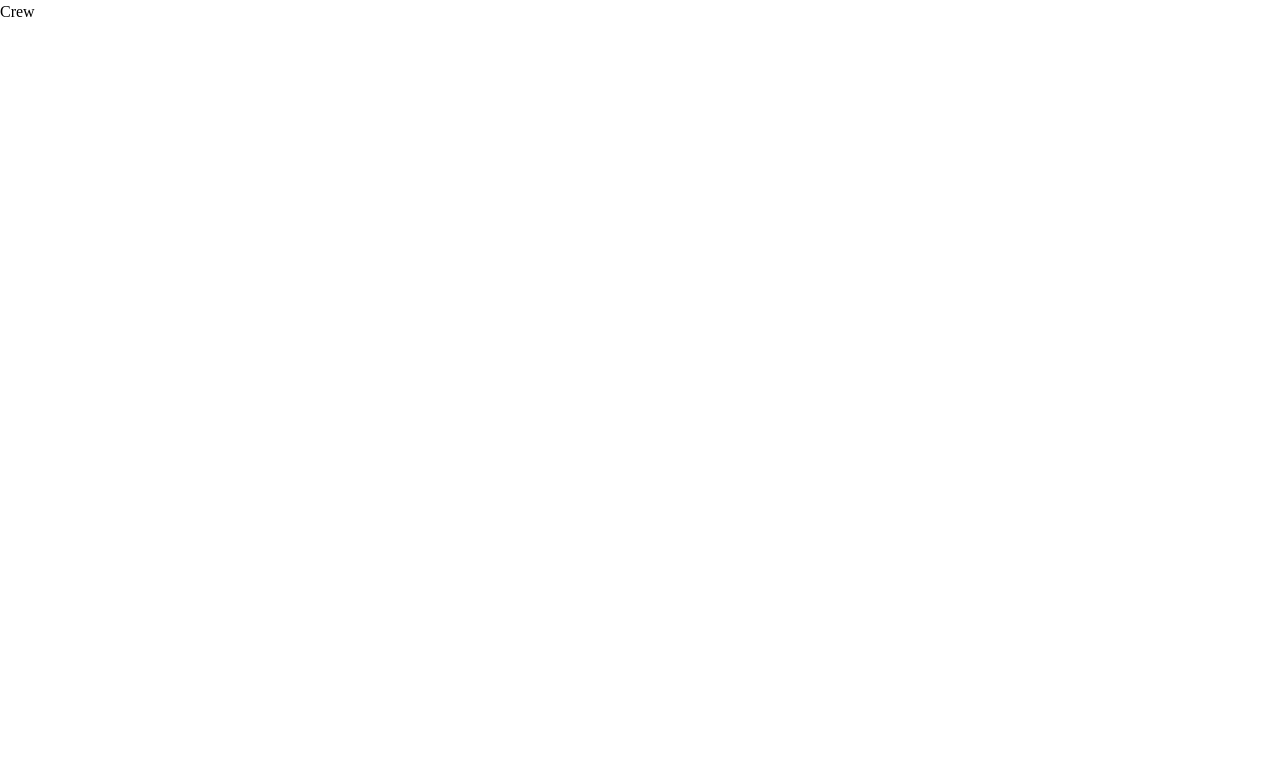
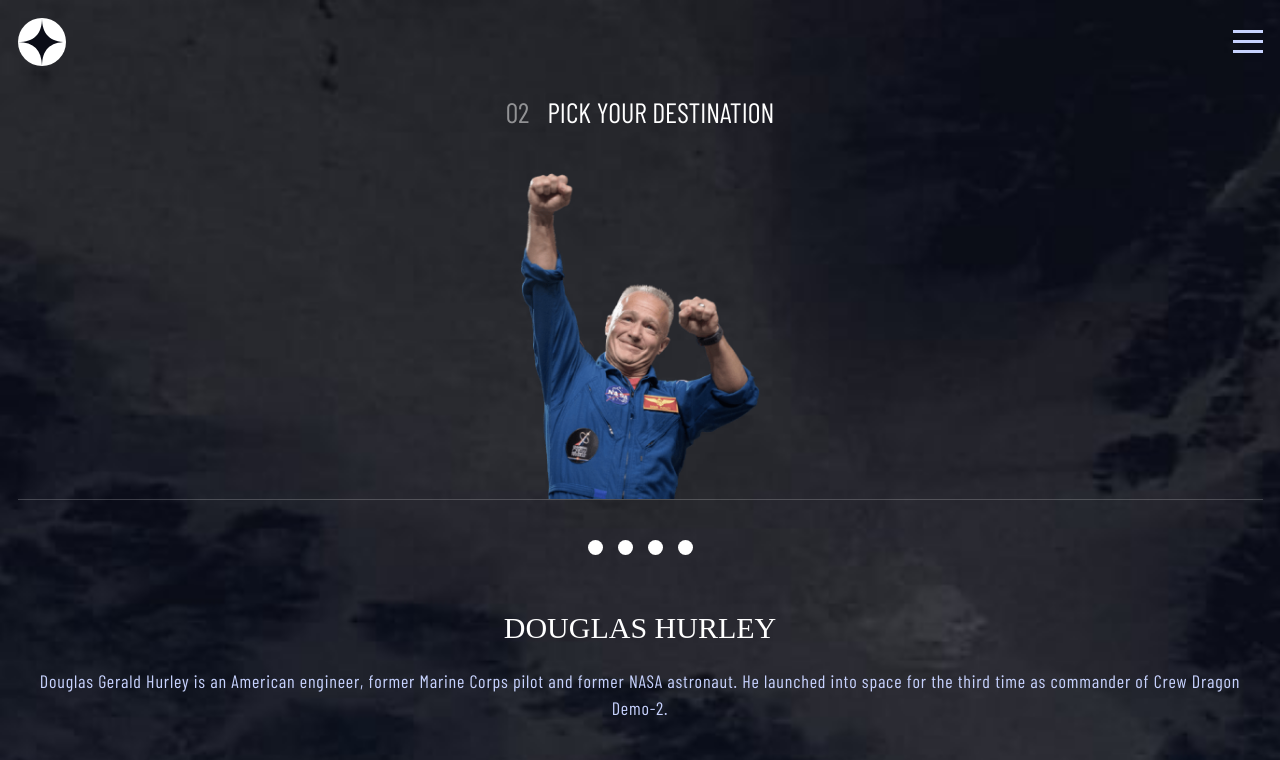
Before and after one commit to FernandoLorca/space-tourism-website, a React (Vite) app: page /crew in a window 1280 px wide. Shown: the top 760 px of the page. Built offline with nearby package versions, Linux system fonts and the light colour scheme; a web font is replaced by a local one.

Commit message:
Crew components done

```diff
--- /dev/null
+++ b/src/components/CrewComponents/CrewDescription.jsx
@@ -0,0 +1,15 @@
+const CrewDescription = ({ crewRole, crewName, crewBio }) => {
+  return (
+    <div className="text-center text-indigo-200">
+      <div>
+        <h4 className="text-3xl">{crewRole}</h4>
+      </div>
+      <div>
+        <h1 className="text-5xl pt-7 text-white">{crewName}</h1>
+      </div>
+      <p className="pt-10">{crewBio}</p>
+    </div>
+  )
+}
+
+export default CrewDescription
--- /dev/null
+++ b/src/components/CrewComponents/CrewImage.jsx
@@ -0,0 +1,11 @@
+const CrewImage = ({ imagePath }) => {
+  return (
+    <div className="flex justify-center border-b border-white border-opacity-20 pt-16">
+      <div className="max-w-sm">
+        <img src={imagePath} className="w-full" alt="" />
+      </div>
+    </div>
+  )
+}
+
+export default CrewImage
--- /dev/null
+++ b/src/components/CrewComponents/CrewNav.jsx
@@ -0,0 +1,12 @@
+const CrewNav = () => {
+  return (
+    <div className="flex justify-center gap-6 my-16">
+      <div className="w-6 h-6 bg-white rounded-full cursor-pointer hover:opacity-75"></div>
+      <div className="w-6 h-6 bg-white rounded-full cursor-pointer hover:opacity-75"></div>
+      <div className="w-6 h-6 bg-white rounded-full cursor-pointer hover:opacity-75"></div>
+      <div className="w-6 h-6 bg-white rounded-full cursor-pointer hover:opacity-75"></div>
+    </div>
+  )
+}
+
+export default CrewNav
--- a/src/components/DestinationComponents/Europa.jsx
+++ /dev/null
@@ -1,26 +0,0 @@
-import DestinationPick from "./DestinationPick";
-import DestinationImage from "./DestinationImage";
-import DestinationNavbar from "./DestinationNavbar";
-import DestinationDescription from "./DestinationDescription";
-import DestinationDistance from "./DestinationDistance";
-
-const Europa = () => {
-  return (
-    <>
-      <DestinationPick number="01" />
-
-      <DestinationImage imagePath="./src/assets/destination/image-europa.png" />
-
-      <DestinationNavbar />
-
-      <DestinationDescription
-        title="EUROPA"
-        description="The smallest of the four Galilean moons orbiting Jupiter, Europa is a winter lover’s dream. With an icy surface, it’s perfect for a bit of ice skating, curling, hockey, or simple relaxation in your snug wintery cabin."
-      />
-
-      <DestinationDistance avgNumber="628 MIL, KM" numberDays="3 YEARS" />
-    </>
-  );
-};
-
-export default Europa;
--- a/src/components/DestinationComponents/Mars.jsx
+++ /dev/null
@@ -1,29 +0,0 @@
-import DestinationPick from "./DestinationPick"
-import DestinationImage from "./DestinationImage"
-import DestinationNavbar from "./DestinationNavbar"
-import DestinationDescription from "./DestinationDescription"
-import DestinationDistance from "./DestinationDistance"
-
-const Mars = () => {
-  return (
-    <>
-      <DestinationPick number="02" />
-
-      <DestinationImage imagePath="./src/assets/destination/image-mars.png" />
-
-      <DestinationNavbar />
-
-      <DestinationDescription
-        title="MARS"
-        description="See our planet as you’ve never seen it before. A perfect relaxing trip
-away to help regain perspective and come back refreshed. While you’re
-there, take in some history by visiting the Luna 2 and Apollo 11 landing
-sites."
-      />
-
-      <DestinationDistance avgNumber="384,400 KM" numberDays="3 DAYS" />
-    </>
-  )
-}
-
-export default Mars
--- a/src/components/DestinationComponents/Moon.jsx
+++ /dev/null
@@ -1,29 +0,0 @@
-import DestinationPick from "./DestinationPick"
-import DestinationImage from "./DestinationImage"
-import DestinationNavbar from "./DestinationNavbar"
-import DestinationDescription from "./DestinationDescription"
-import DestinationDistance from "./DestinationDistance"
-
-const Moon = () => {
-  return (
-    <>
-      <DestinationPick number="01" />
-
-      <DestinationImage imagePath="./src/assets/destination/image-moon.png" />
-
-      <DestinationNavbar />
-
-      <DestinationDescription
-        title="MOON"
-        description="See our planet as you’ve never seen it before. A perfect relaxing trip
-away to help regain perspective and come back refreshed. While you’re
-there, take in some history by visiting the Luna 2 and Apollo 11 landing
-sites."
-      />
-
-      <DestinationDistance avgNumber="384,400 KM" numberDays="3 DAYS" />
-    </>
-  )
-}
-
-export default Moon
--- a/src/components/DestinationComponents/Titan.jsx
+++ /dev/null
@@ -1,26 +0,0 @@
-import DestinationPick from "./DestinationPick";
-import DestinationImage from "./DestinationImage";
-import DestinationNavbar from "./DestinationNavbar";
-import DestinationDescription from "./DestinationDescription";
-import DestinationDistance from "./DestinationDistance";
-
-const Titan = () => {
-  return (
-    <>
-      <DestinationPick number="01" />
-
-      <DestinationImage imagePath="./src/assets/destination/image-titan.png" />
-
-      <DestinationNavbar />
-
-      <DestinationDescription
-        title="TITAN"
-        description="The only moon known to have a dense atmosphere other than Earth, Titan is a home away from home (just a few hundred degrees colder!). As a bonus, you get striking views of the Rings of Saturn."
-      />
-
-      <DestinationDistance avgNumber="1.6 BIL, KM" numberDays="7 YEARS" />
-    </>
-  );
-};
-
-export default Titan;
--- a/src/index.css
+++ b/src/index.css
@@ -41,6 +41,7 @@
 p {
   font-family: "Barlow Condensed", sans-serif;
   font-size: 1.8rem;
+  letter-spacing: 0.08rem;
 }
 
 .bg-mobile {
@@ -57,6 +58,13 @@
   background-size: cover;
 }
 
+.bg-crew {
+  background: url("./assets/crew/background-crew-tablet.jpg");
+  background-repeat: no-repeat;
+  background-position: center;
+  background-size: cover;
+}
+
 .bellefairFont {
   font-family: "Bellefair", serif;
 }
--- a/src/pages/Crew.jsx
+++ b/src/pages/Crew.jsx
@@ -1,7 +1,70 @@
+import { useState, useEffect } from "react"
+
 import MobileNavbar from "../components/navbar/MobileNvabar/MobileNavbar"
+import Navbar from "../components/navbar/Navbar"
+import SectionTitle from "../components/SectionTitle"
+import CrewImage from "../components/CrewComponents/CrewImage"
+import CrewNav from "../components/CrewComponents/CrewNav"
+import CrewDescription from "../components/CrewComponents/CrewDescription"
 
 const Crew = () => {
-  return <div>Crew</div>
+  const [classNameOpen, setClassNameOpen] = useState("flex")
+  const [classNameClose, setClassNameClose] = useState("hidden")
+  const [dataJson, setDataJson] = useState([])
+
+  const getData = async () => {
+    const res = await fetch("../src/data.json")
+    const data = await res.json()
+
+    setDataJson(data.crew)
+  }
+
+  useEffect(() => {
+    getData()
+  }, [])
+
+  console.log(dataJson)
+  const handleClickOpen = () => {
+    setClassNameOpen(classNameOpen === "hidden" ? "" : "hidden")
+    setClassNameClose("fixed")
+  }
+
+  const handleClickClose = () => {
+    setClassNameClose(classNameClose === "hidden" ? "" : "hidden")
+    setClassNameOpen("block")
+  }
+
+  return (
+    <main className="bg-slate-500">
+      <MobileNavbar
+        hiddenState={classNameClose}
+        handleClickFunction={() => handleClickClose()}
+      />
+
+      <div className="bg-crew p-7">
+        <Navbar
+          hiddenState={classNameOpen}
+          handleClickFunction={() => handleClickOpen()}
+        />
+
+        <SectionTitle number="02" />
+
+        {dataJson.map((crew, index) => (
+          <div key={index}>
+            <CrewImage imagePath={`./src/${crew.images.png}`} />
+
+            <CrewNav />
+
+            <CrewDescription
+              CrewRole={crew.role.toUpperCase()}
+              crewName={crew.name.toUpperCase()}
+              crewBio={crew.bio}
+            />
+          </div>
+        ))}
+      </div>
+    </main>
+  )
 }
 
 export default Crew
--- a/src/pages/Destination.jsx
+++ b/src/pages/Destination.jsx
@@ -2,12 +2,8 @@
 
 import Navbar from "../components/navbar/Navbar"
 import MobileNavbar from "../components/navbar/MobileNvabar/MobileNavbar"
-import Moon from "../components/DestinationComponents/Moon"
-import Mars from "../components/DestinationComponents/Mars"
-import Europa from "../components/DestinationComponents/Europa"
-import Titan from "../components/DestinationComponents/Titan"
 import DestinationNavbar from "../components/DestinationComponents/DestinationNavbar"
-import DestinationPick from "../components/DestinationComponents/DestinationPick"
+import SectionTitle from "../components/SectionTitle"
 import DestinationImage from "../components/DestinationComponents/DestinationImage"
 import DestinationDescription from "../components/DestinationComponents/DestinationDescription"
 import DestinationDistance from "../components/DestinationComponents/DestinationDistance"
@@ -66,7 +62,6 @@
   console.log(activeDestination)
 
   return (
-    <>
     <main>
       <MobileNavbar
         hiddenState={classNameClose}
@@ -78,14 +73,11 @@
           hiddenState={classNameOpen}
           handleClickFunction={() => handleClickOpen()}
         />
+        <SectionTitle number="01" />
 
         {activeDestination.map((destination, index) => (
           <div key={index}>
-              <DestinationPick number="01" />
-
-              <DestinationImage
-                imagePath={`../src/${destination.images.png}`}
-              />
+            <DestinationImage imagePath={`../src/${destination.images.png}`} />
 
             <DestinationNavbar
               onClick={handleDestinationNavbarClick}
@@ -105,7 +97,6 @@
         ))}
       </div>
     </main>
-    </>
   )
 }
 
```
Also changed, not shown: src/components/SectionTitle.jsx (renamed from src/components/DestinationComponents/DestinationPick.jsx). Lines whose indentation alone changed are shown as unchanged.
